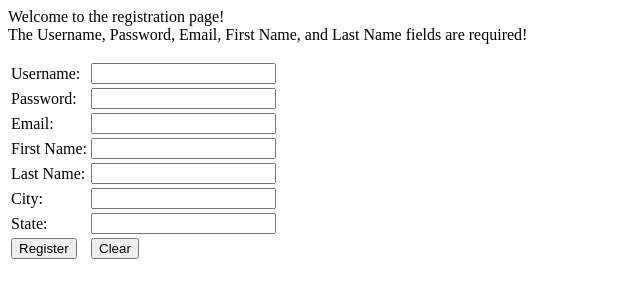
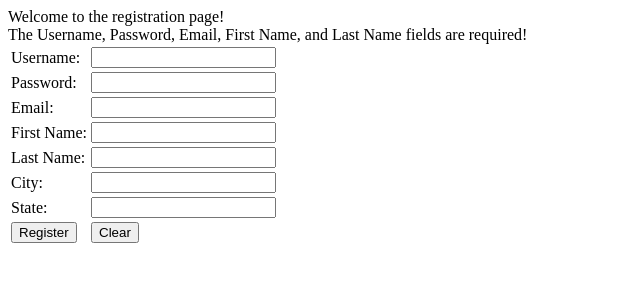
Before and after one commit to wsilva27/Exam1, a PHP site: page /register.php in a window 1280 px wide. Shown: the top 300 px of the page, without its empty margins (0-640 px from the left). Run offline with PHP 8.4, Linux system fonts and the light colour scheme.

Commit message:
Update register.php

```diff
--- a/php/register.php
+++ b/php/register.php
@@ -2,7 +2,6 @@
     session_start();
     ob_start();
     include "conn_inc.php";
-
     // Welbert Marques Silva
     // CIS485test1 Web Programming - PHP
     // Fall 2018
@@ -20,20 +19,15 @@ if (isset($_POST['submit']) && $_POST['submit'] == "Register") {
             $_POST['first_name'] != "" &&
             $_POST['last_name'] != "" &&
             $_POST['email'] != "") {
-
-    $query = "SELECT username FROM user_info " .
-             "WHERE username = '" . $_POST['username'] . "';";
-    $result = mysqli_query($conn, $query)
-      or die(mysqli_error($conn));
-
+                $query = "SELECT username FROM user_info " . "WHERE username = '" . $_POST['username'] . "';";
+                $result = mysqli_query($conn, $query) or die(mysqli_error($conn));
                 if (mysqli_num_rows($result) != 0) {
     ?>
-<p style="color:#FF0000">
+    <div style="color:#FF0000">
         <strong>The Username,
             <?php echo $_POST['username']; ?>,
             is already in use, please choose another!</strong>
         <form action="register.php" method="post">
-
             <table width="75%" align="center" border="1">
                 <tr>
                     <td>Username: </td>
@@ -69,7 +63,7 @@ if (isset($_POST['submit']) && $_POST['submit'] == "Register") {
                 </tr>
             </table>
         </form>
-</p>
+    </div>
     <?php
                 } else {
                     $query = "INSERT INTO user_info (username, password, email, " .
@@ -79,51 +73,42 @@ if (isset($_POST['submit']) && $_POST['submit'] == "Register") {
                                $_POST['email'] . "', '" . $_POST['first_name'] .
                                "', '" . $_POST['last_name'] . "', '" . $_POST['city'] .
                                "', '" . $_POST['state'] . "', 'nothing');";
-      $result = mysqli_query($conn, $query)
-        or die(mysqli_error($conn));
+                    $result = mysqli_query($conn, $query) or die(">>>>" . mysqli_error($conn));
                     $_SESSION['user_logged'] = $_POST['username'];
                     $_SESSION['user_password'] = $_POST['password'];
     ?>
     <p>
-  Thank you, <?php echo $_POST['first_name'] . " " .
-  $_POST['last_name']; ?> for registering!<br />
+        Thank you, <?php echo $_POST['first_name'] . " " . $_POST['last_name']; ?> for registering!<br />
     <?php
                     header("Refresh: 5; URL=index.php");
-      echo "Your registration is complete! " .
-           "You are being sent to the page you requested!<br />";
-      echo "(If your browser doesn't support this, " .
-           "<a href=\"index.php\">click here</a>)";
+                    echo "Your registration is complete! " . "You are being sent to the page you requested!<br />";
+                    echo "(If your browser doesn't support this, " . "<a href=\"index.php\">click here</a>)";
                     die();
                 }
+    ?>
+    </p>
+    <?php
             } else {
     ?>
-<p>
-  <font color="#FF0000"><b>The Username, Password, Email, First Name,
-  and Last Name fields are required!</b></font>
+    <div>
+        <font color="#FF0000"><b>The Username, Password, Email, First Name, and Last Name fields are required!</b></font>
         <form action="register.php" method="post">
-    Username: <input type="text" name="username"
-                value="<?php echo $_POST['username']; ?>"><br />
-    Password: <input type="password" name="password"
-                value="<?php echo $_POST['password']; ?>"><br />
-    Email: <input type="text" name="email"
-             value="<?php echo $_POST['email']; ?>"><br />
-    First Name: <input type="text" name="first_name"
-             value="<?php echo $_POST['first_name']; ?>"><br />
-    Last Name: <input type="text" name="last_name"
-                 value="<?php echo $_POST['last_name']; ?>"><br />
-    City: <input type="text" name="city"
-            value="<?php echo $_POST['city']; ?>"><br />
-    State: <input type="text" name="state"
-             value="<?php echo $_POST['state']; ?>"><br />
+            Username: <input type="text" name="username" value="<?php echo $_POST['username']; ?>"><br />
+            Password: <input type="password" name="password" value="<?php echo $_POST['password']; ?>"><br />
+            Email: <input type="text" name="email" value="<?php echo $_POST['email']; ?>"><br />
+            First Name: <input type="text" name="first_name" value="<?php echo $_POST['first_name']; ?>"><br />
+            Last Name: <input type="text" name="last_name" value="<?php echo $_POST['last_name']; ?>"><br />
+            City: <input type="text" name="city" value="<?php echo $_POST['city']; ?>"><br />
+            State: <input type="text" name="state" value="<?php echo $_POST['state']; ?>"><br />
             <input type="submit" name="submit" value="Register"> &nbsp;
             <input type="reset" value="Clear">
         </form>
-</p>
+    </div>
     <?php
             }
     } else {
     ?>
-<p>
+    <div>
         Welcome to the registration page!<br />
         The Username, Password, Email, First Name, and Last Name fields
         are required!
@@ -162,7 +147,7 @@ if (isset($_POST['submit']) && $_POST['submit'] == "Register") {
                 </tr>
             </table>
         </form>
-</p>
+    </div>
 <?php
     }
 ?>
```
Lines whose indentation alone changed are shown as unchanged.
